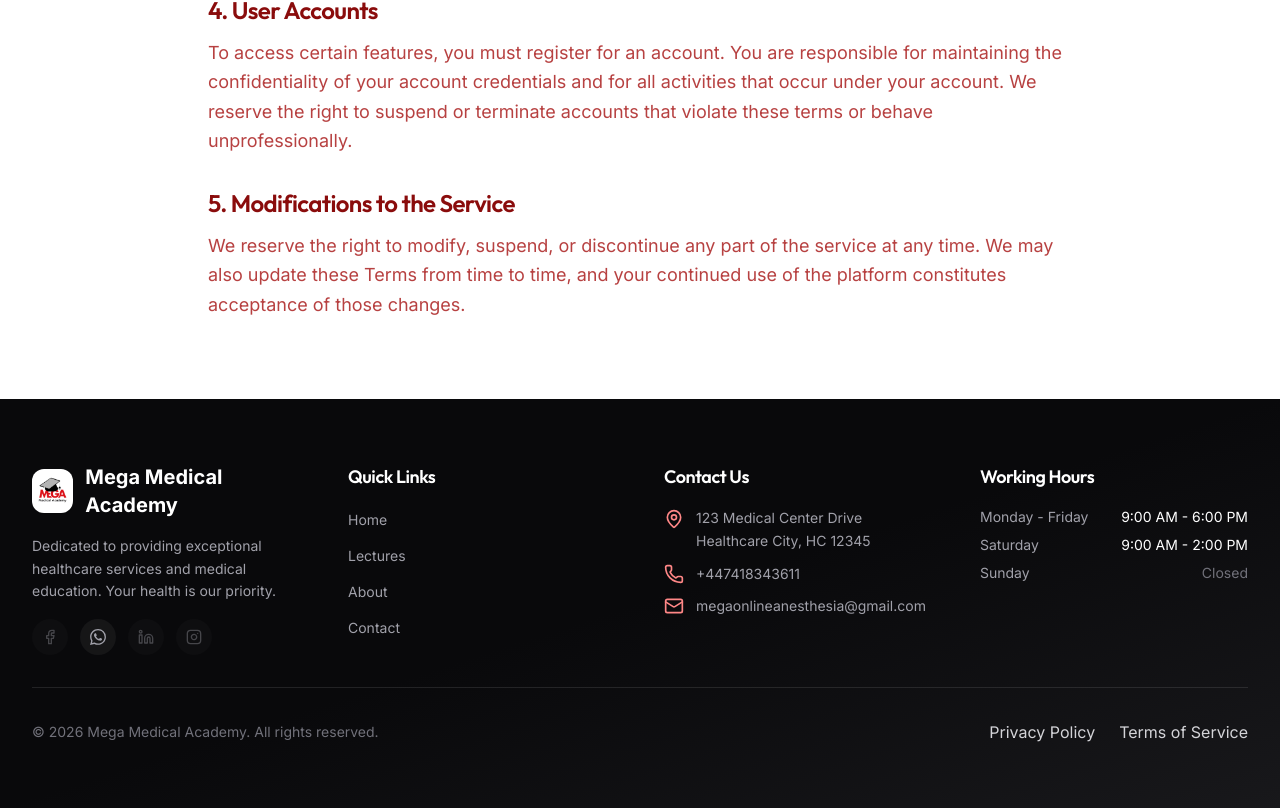
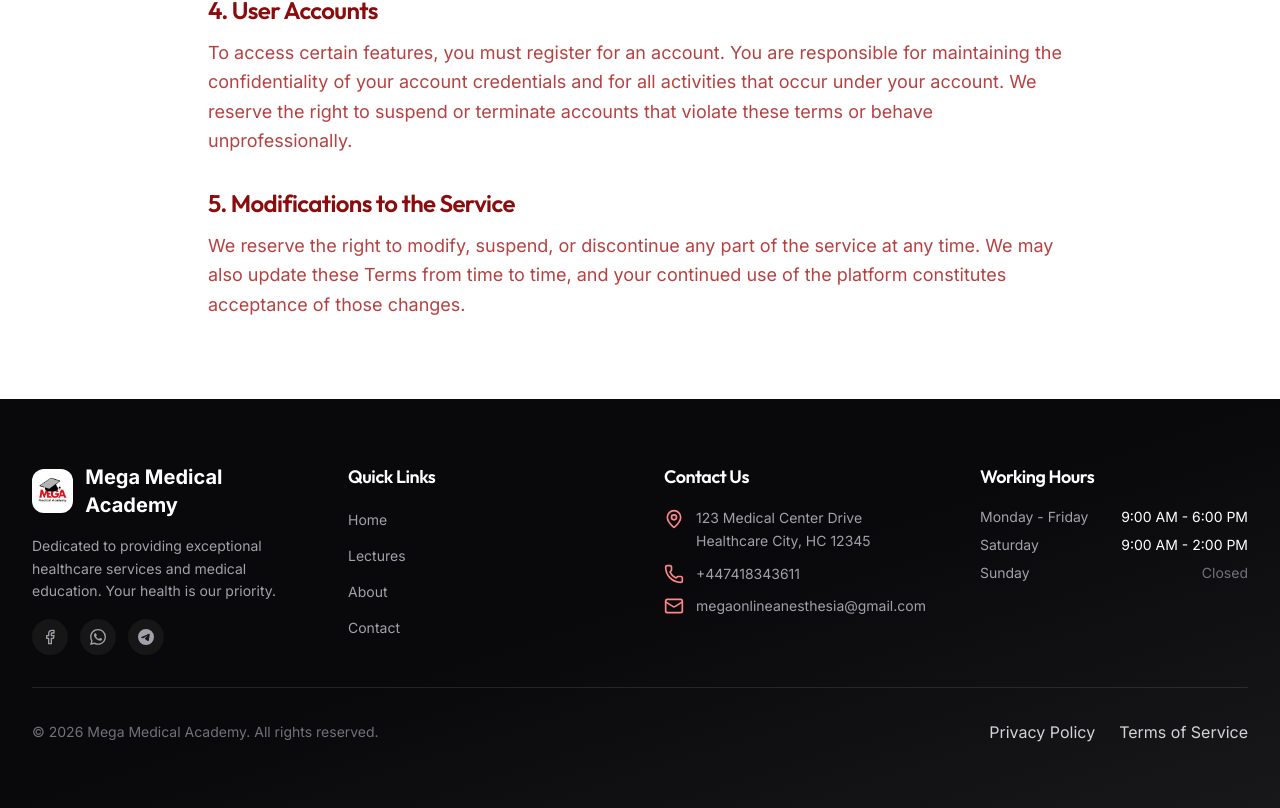
Before and after one commit to captian10/MedicalWebsite, a Next.js app: page /terms in a window 1280 px wide. Shown: the part 897-1705 px from the top of the page. Built offline with nearby package versions, Linux system fonts and the light colour scheme; no server answers; the database is empty.

Commit message:
add telegram and facebook links

```diff
--- a/src/components/footer.tsx
+++ b/src/components/footer.tsx
@@ -24,6 +24,18 @@
   </svg>
 );
 
+// ✅ Custom SVG for the official Telegram Icon
+const TelegramIcon = ({ className }: { className?: string }) => (
+  <svg
+    xmlns="http://www.w3.org/2000/svg"
+    viewBox="0 0 24 24"
+    fill="currentColor"
+    className={className}
+  >
+    <path d="M11.944 0A12 12 0 0 0 0 12a12 12 0 0 0 12 12 12 12 0 0 0 12-12A12 12 0 0 0 12 0a12 12 0 0 0-.056 0zm4.962 7.224c.1-.002.321.023.465.14a.506.506 0 0 1 .171.325c.016.093.036.306.02.472-.18 1.898-.962 6.502-1.36 8.627-.168.9-.499 1.201-.82 1.23-.696.065-1.225-.46-1.9-.902-1.056-.693-1.653-1.124-2.678-1.8-1.185-.78-.417-1.21.258-1.91.177-.184 3.247-2.977 3.307-3.23.007-.032.014-.15-.056-.212s-.174-.041-.249-.024c-.106.024-1.793 1.14-5.061 3.345-.48.33-.913.49-1.302.48-.428-.008-1.252-.241-1.865-.44-.752-.245-1.349-.374-1.297-.789.027-.216.325-.437.893-.663 3.498-1.524 5.83-2.529 6.998-3.014 3.332-1.386 4.025-1.627 4.476-1.635z" />
+  </svg>
+);
+
 const quickLinks = [
   { name: "Home", href: "/" },
   { name: "Lectures", href: "/lectures" },
@@ -38,11 +50,19 @@
 };
 
 const socialLinks: SocialLink[] = [
-  { name: "Facebook", href: "#", icon: Facebook },
+  {
+    name: "Facebook",
+    href: "https://www.facebook.com/share/g/18oktDj9Yc/?mibextid=wwXIfr",
+    icon: Facebook,
+  },
   // ✅ Now using the official WhatsApp icon
   { name: "WhatsApp", href: "https://wa.me/447418343611", icon: WhatsAppIcon },
-  { name: "LinkedIn", href: "#", icon: Linkedin },
-  { name: "Instagram", href: "#", icon: Instagram },
+  {
+    name: "Telegram",
+    href: "https://t.me/+3QA12Ufg5HphMGE0",
+    icon: TelegramIcon,
+  },
+  // { name: "Instagram", href: "#", icon: Instagram },
 ];
 
 const CONTACT = {
@@ -58,7 +78,6 @@
     <footer className="bg-gradient-to-br from-zinc-950 via-zinc-950 to-zinc-900 text-zinc-300">
       <div className="container mx-auto px-4 py-16 lg:px-8">
         <div className="grid grid-cols-1 gap-12 md:grid-cols-2 lg:grid-cols-4">
-
           {/* Brand */}
           <div id="about" className="space-y-4">
             <Link href="/" className="flex items-center gap-3">
@@ -71,7 +90,9 @@
                   className="h-full w-full object-contain"
                 />
               </div>
-              <span className="text-xl font-bold text-white">Mega Medical Academy</span>
+              <span className="text-xl font-bold text-white">
+                Mega Medical Academy
+              </span>
             </Link>
 
             <p className="text-sm leading-relaxed text-zinc-400">
@@ -119,7 +140,6 @@
 
             {/* ✅ Live Visitor Counter Placed Here */}
             <VisitorCounter />
-
           </div>
 
           {/* Quick Links */}
@@ -211,13 +231,18 @@
           </p>
 
           <div className="flex gap-6">
-            <Link href="/privacy" className="hover:text-medical-600 dark:hover:text-medical-400 transition-colors">
+            <Link
+              href="/privacy"
+              className="hover:text-medical-600 dark:hover:text-medical-400 transition-colors"
+            >
               Privacy Policy
             </Link>
-            <Link href="/terms" className="hover:text-medical-600 dark:hover:text-medical-400 transition-colors">
+            <Link
+              href="/terms"
+              className="hover:text-medical-600 dark:hover:text-medical-400 transition-colors"
+            >
               Terms of Service
             </Link>
-
           </div>
         </div>
       </div>
```
Also changed, not shown: 1 other file (tests, documents, lock files or other folders).
